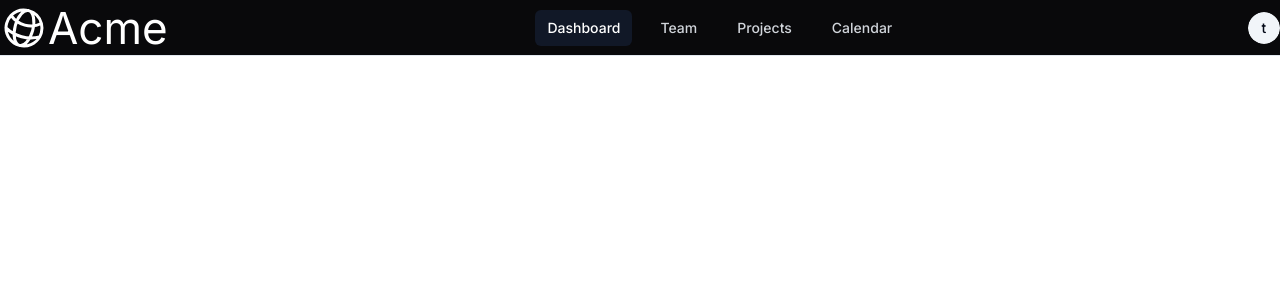
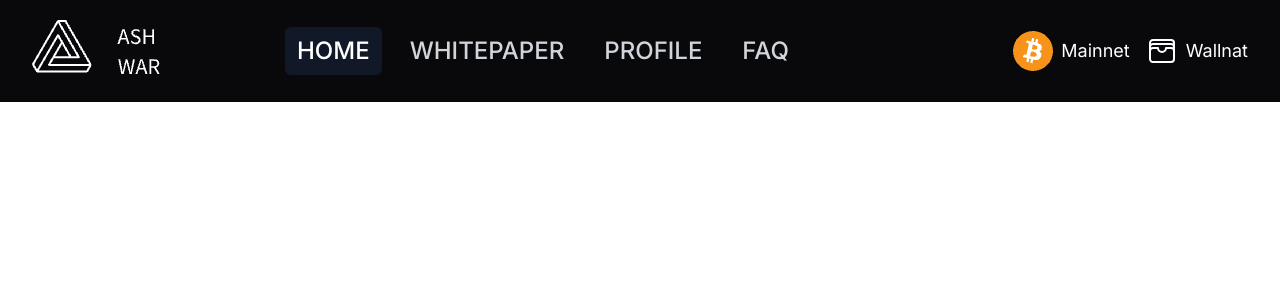
Before and after one commit to abcolin/ashwar, a Next.js app: page / in a window 1280 px wide. Shown: the top 300 px of the page. Built offline with nearby package versions, Linux system fonts and the light colour scheme.

Commit message:
wip: header

```diff
--- a/components/layout/ashwar-logo.tsx
+++ b/components/layout/ashwar-logo.tsx
@@ -1,12 +1,16 @@
-import { GlobeAltIcon } from '@heroicons/react/24/outline';
+import Image from 'next/image';
 
 export default function AshwarLogo() {
   return (
     <div
       className={`flex flex-row items-center leading-none text-white`}
     >
-      <GlobeAltIcon className="h-12 w-12 rotate-[15deg]" />
-      <p className="text-[44px]">Acme</p>
+      <Image
+        src="/logo.png"
+        width={197}
+        height={62}
+        alt="logo"
+      />
     </div>
   );
 }
--- a/components/layout/header.tsx
+++ b/components/layout/header.tsx
@@ -1,13 +1,13 @@
-import { UserNav } from './user-nav';
+import UserPanel from './user-panel';
 import NavBar from './navbar';
 import AshwarLogo from './ashwar-logo';
 
 export default function Header() {
     return (
-        <div className="supports-backdrop-blur:bg-background/60 fixed left-0 right-0 top-0 z-20 border-b backdrop-blur bg-zinc-950 flex h-14 items-center justify-between">
+        <div className="fixed left-0 right-0 top-0 z-20 bg-zinc-950 flex items-center justify-between px-8 py-5">
             <AshwarLogo />
-            <NavBar />
-            <UserNav />
+            <div className='grow'><NavBar /></div>
+            <UserPanel />
         </div>
     );
 }
--- a/components/layout/navbar.tsx
+++ b/components/layout/navbar.tsx
@@ -1,15 +1,13 @@
-import Image from 'next/image';
-
 export default function Navbar() {
   return (
-    <nav className="text-white">
+    <nav className="w-full text-white text-2xl">
       <div className="mx-auto max-w-7xl px-2 sm:px-6 lg:px-8">
         <div className="hidden sm:ml-6 sm:block">
           <div className="flex space-x-4">
-            <a href="#" className="bg-gray-900 text-white rounded-md px-3 py-2 text-sm font-medium" aria-current="page">Dashboard</a>
-            <a href="#" className="text-gray-300 hover:bg-gray-700 hover:text-white rounded-md px-3 py-2 text-sm font-medium">Team</a>
-            <a href="#" className="text-gray-300 hover:bg-gray-700 hover:text-white rounded-md px-3 py-2 text-sm font-medium">Projects</a>
-            <a href="#" className="text-gray-300 hover:bg-gray-700 hover:text-white rounded-md px-3 py-2 text-sm font-medium">Calendar</a>
+            <a href="#" className="bg-gray-900 text-white rounded-md px-3 py-2 font-medium" aria-current="page">HOME</a>
+            <a href="#" className="text-gray-300 hover:bg-gray-700 hover:text-white rounded-md px-3 py-2 font-medium">WHITEPAPER</a>
+            <a href="#" className="text-gray-300 hover:bg-gray-700 hover:text-white rounded-md px-3 py-2 font-medium">PROFILE</a>
+            <a href="#" className="text-gray-300 hover:bg-gray-700 hover:text-white rounded-md px-3 py-2 font-medium">FAQ</a>
           </div>
         </div>
       </div>
--- a/components/layout/user-nav.tsx
+++ /dev/null
@@ -1,75 +0,0 @@
-'use client';
-import { Avatar, AvatarFallback, AvatarImage } from '@/components/ui/avatar';
-import { Button } from '@/components/ui/button';
-import {
-    DropdownMenu,
-    DropdownMenuContent,
-    DropdownMenuGroup,
-    DropdownMenuItem,
-    DropdownMenuLabel,
-    DropdownMenuSeparator,
-    DropdownMenuShortcut,
-    DropdownMenuTrigger
-} from '@/components/ui/dropdown-menu';
-// import email from 'next-auth/providers/email';
-// import { signOut, useSession } from 'next-auth/react';
-export function UserNav() {
-    //   const { data: session } = useSession();
-    const session = {
-        user: {
-            image: '',
-            name: 'test',
-            email: 'example@mail.com',
-        }
-    };
-    if (session) {
-        return (
-            <DropdownMenu>
-                <DropdownMenuTrigger asChild>
-                    <Button variant="ghost" className="relative h-8 w-8 rounded-full">
-                        <Avatar className="h-8 w-8">
-                            <AvatarImage
-                                src={session.user?.image ?? ''}
-                                alt={session.user?.name ?? ''}
-                            />
-                            <AvatarFallback>{session.user?.name?.[0]}</AvatarFallback>
-                        </Avatar>
-                    </Button>
-                </DropdownMenuTrigger>
-                <DropdownMenuContent className="w-56" align="end" forceMount>
-                    <DropdownMenuLabel className="font-normal">
-                        <div className="flex flex-col space-y-1">
-                            <p className="text-sm font-medium leading-none">
-                                {session.user?.name}
-                            </p>
-                            <p className="text-xs leading-none text-muted-foreground">
-                                {session.user?.email}
-                            </p>
-                        </div>
-                    </DropdownMenuLabel>
-                    <DropdownMenuSeparator />
-                    <DropdownMenuGroup>
-                        <DropdownMenuItem>
-                            Profile
-                            <DropdownMenuShortcut>⇧⌘P</DropdownMenuShortcut>
-                        </DropdownMenuItem>
-                        <DropdownMenuItem>
-                            Billing
-                            <DropdownMenuShortcut>⌘B</DropdownMenuShortcut>
-                        </DropdownMenuItem>
-                        <DropdownMenuItem>
-                            Settings
-                            <DropdownMenuShortcut>⌘S</DropdownMenuShortcut>
-                        </DropdownMenuItem>
-                        <DropdownMenuItem>New Team</DropdownMenuItem>
-                    </DropdownMenuGroup>
-                    <DropdownMenuSeparator />
-                    <DropdownMenuItem>
-                        Log out
-                        <DropdownMenuShortcut>⇧⌘Q</DropdownMenuShortcut>
-                    </DropdownMenuItem>
-                </DropdownMenuContent>
-            </DropdownMenu>
-        );
-    }
-}
--- /dev/null
+++ b/components/layout/user-panel.tsx
@@ -0,0 +1,29 @@
+import Image from 'next/image'
+import { WalletIcon } from '@heroicons/react/24/outline'
+
+function Mainnet() {
+  return (
+    <div className="flex justify-around items-center space-x-2">
+      <Image src="/btc.png" width={40} height={40} alt="btc" />
+      <span>Mainnet</span>
+    </div>
+  )
+}
+
+function Wallnat() {
+  return (
+    <div className="flex justify-around items-center space-x-2">
+      <WalletIcon className="size-8" />
+      <span>Wallnat</span>
+    </div>
+  )
+}
+
+export default function UserPanel() {
+  return (
+    <div className="flex justify-around items-center text-white text-lg space-x-4">
+      <Mainnet />
+      <Wallnat />
+    </div>
+  )
+}
```
Also changed, not shown: public/btc.png (added).
